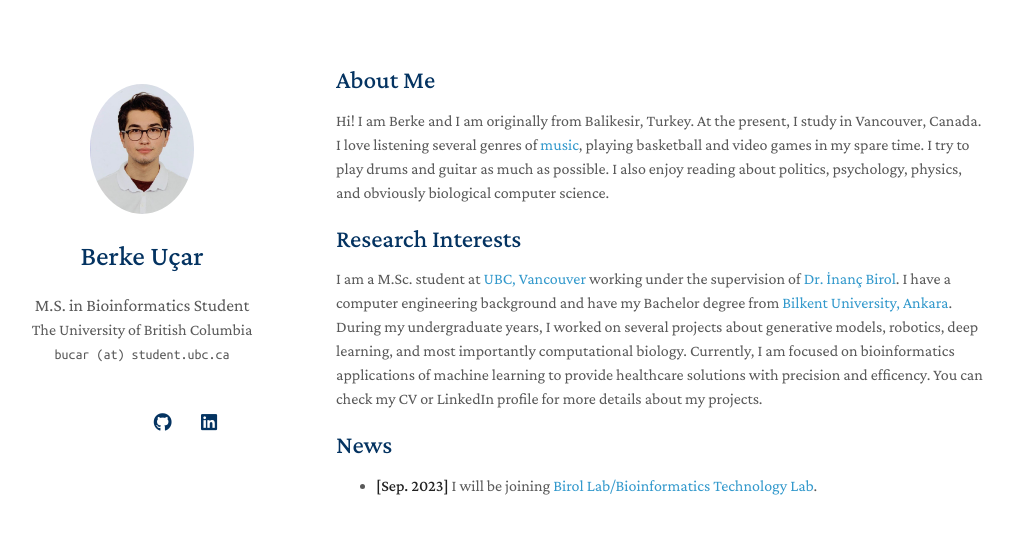
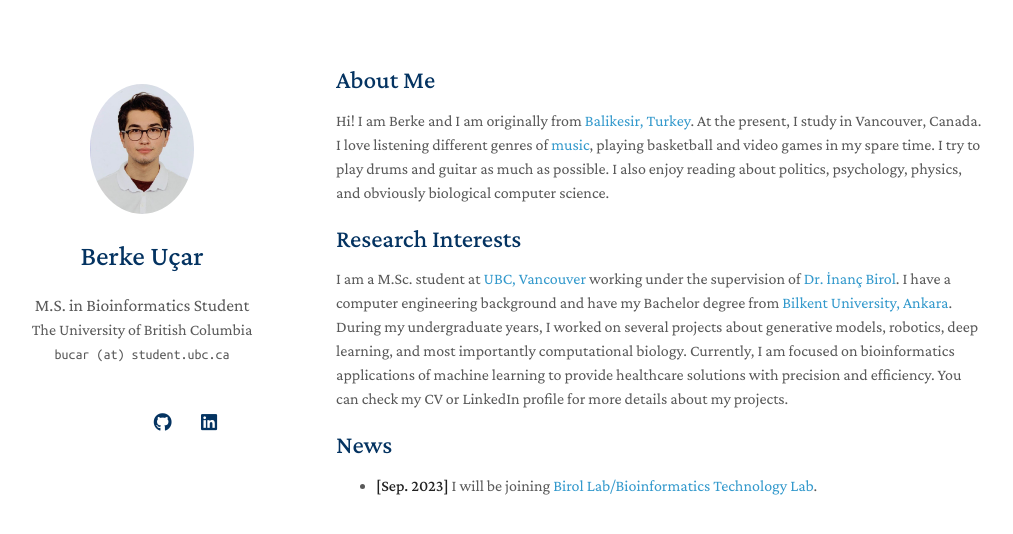
Before and after one commit to berkeucar/berkeucar.github.io, a Jekyll site: the page built from index.md, in a window 1280 px wide. Shown: the top 534 px of the page, without its empty margins (134-1147 px from the left). Built offline with Jekyll 4.4.1, drawn with Linux system fonts in a browser that asks for light colours; nearby versions of some CDN libraries; a style sheet for code colours, icons or effects is not loaded; our own code applies the rules of GitHub Pages for plain Markdown files.

Commit message:
Update index.md

```diff
--- a/index.md
+++ b/index.md
@@ -3,11 +3,11 @@ layout: homepage
 ---
 
 ## About Me
-Hi! I am Berke and I am originally from Balikesir, Turkey. At the present, I study in Vancouver, Canada. I love listening several genres of [music](https://open.spotify.com/user/11135641971?si=613add3fb1a64277), playing basketball and video games in my spare time. I try to play drums and guitar as much as possible. I also enjoy reading about politics, psychology, physics, and obviously biological computer science.
+Hi! I am Berke and I am originally from [Balikesir, Turkey](https://www.google.com/maps/place/Balıkesir/@39.6478014,27.8197125,12z/data=!3m1!4b1!4m6!3m5!1s0x14b7003b8bbb36d7:0xea6e0949f8f4ea6a!8m2!3d39.6532976!4d27.8903423!16zL20vMDdjM18y?entry=ttu). At the present, I study in Vancouver, Canada. I love listening different genres of [music](https://open.spotify.com/user/11135641971?si=613add3fb1a64277), playing basketball and video games in my spare time. I try to play drums and guitar as much as possible. I also enjoy reading about politics, psychology, physics, and obviously biological computer science.
 
 ## Research Interests
-I am a M.Sc. student at [UBC, Vancouver](https://www.bioinformatics.ubc.ca) working under the supervision of [Dr. İnanç Birol](https://www.bcgsc.ca/people/inanc-birol). I have a computer engineering background and have my Bachelor degree from [Bilkent University, Ankara](https://w3.cs.bilkent.edu.tr). During my undergraduate years, I worked on several projects about generative models, robotics, deep learning, and most importantly computational biology. Currently, I am focused on bioinformatics applications of machine learning to provide healthcare solutions with precision and efficency.
+I am a M.Sc. student at [UBC, Vancouver](https://www.bioinformatics.ubc.ca) working under the supervision of [Dr. İnanç Birol](https://www.bcgsc.ca/people/inanc-birol). I have a computer engineering background and have my Bachelor degree from [Bilkent University, Ankara](https://w3.cs.bilkent.edu.tr). During my undergraduate years, I worked on several projects about generative models, robotics, deep learning, and most importantly computational biology. Currently, I am focused on bioinformatics applications of machine learning to provide healthcare solutions with precision and efficiency.
 You can check my CV or LinkedIn profile for more details about my projects.
+
 ## News
-
 - **[Sep. 2023]** I will be joining [Birol Lab/Bioinformatics Technology Lab](http://www.birollab.ca).
```
